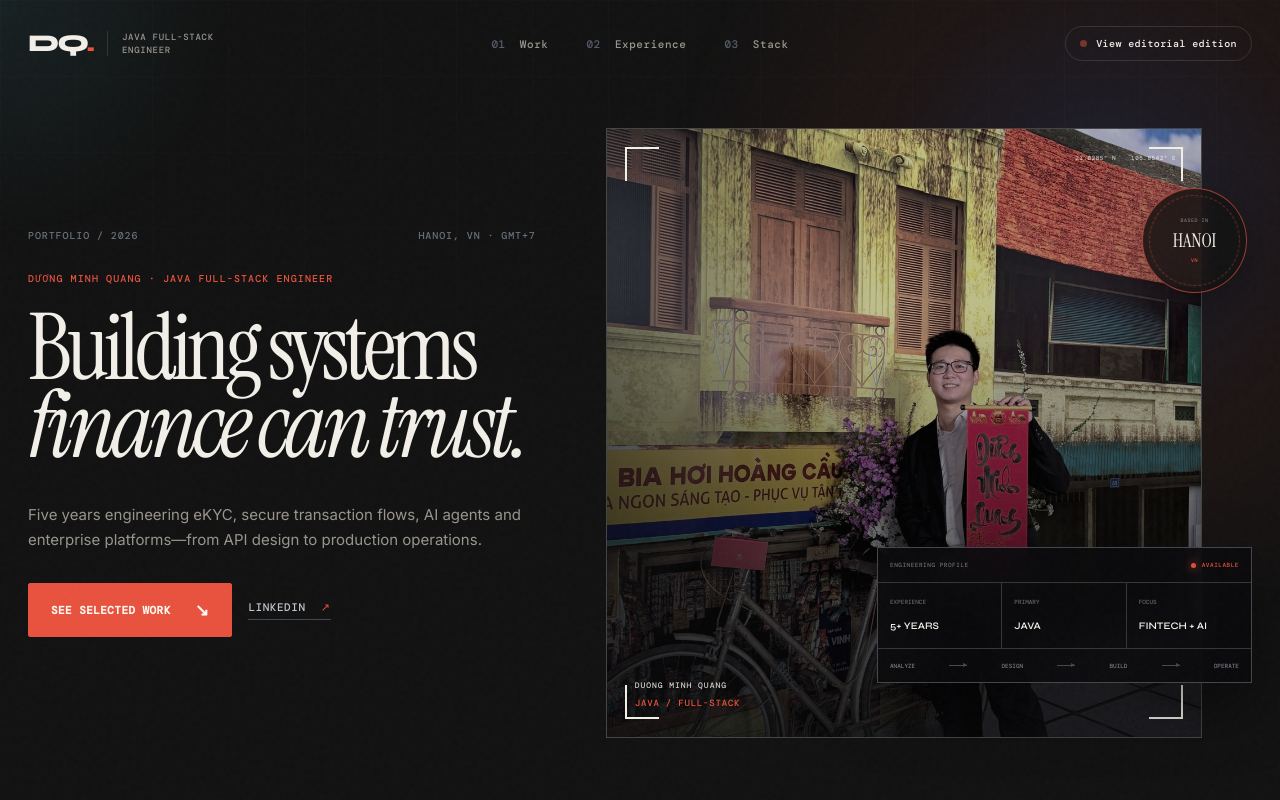
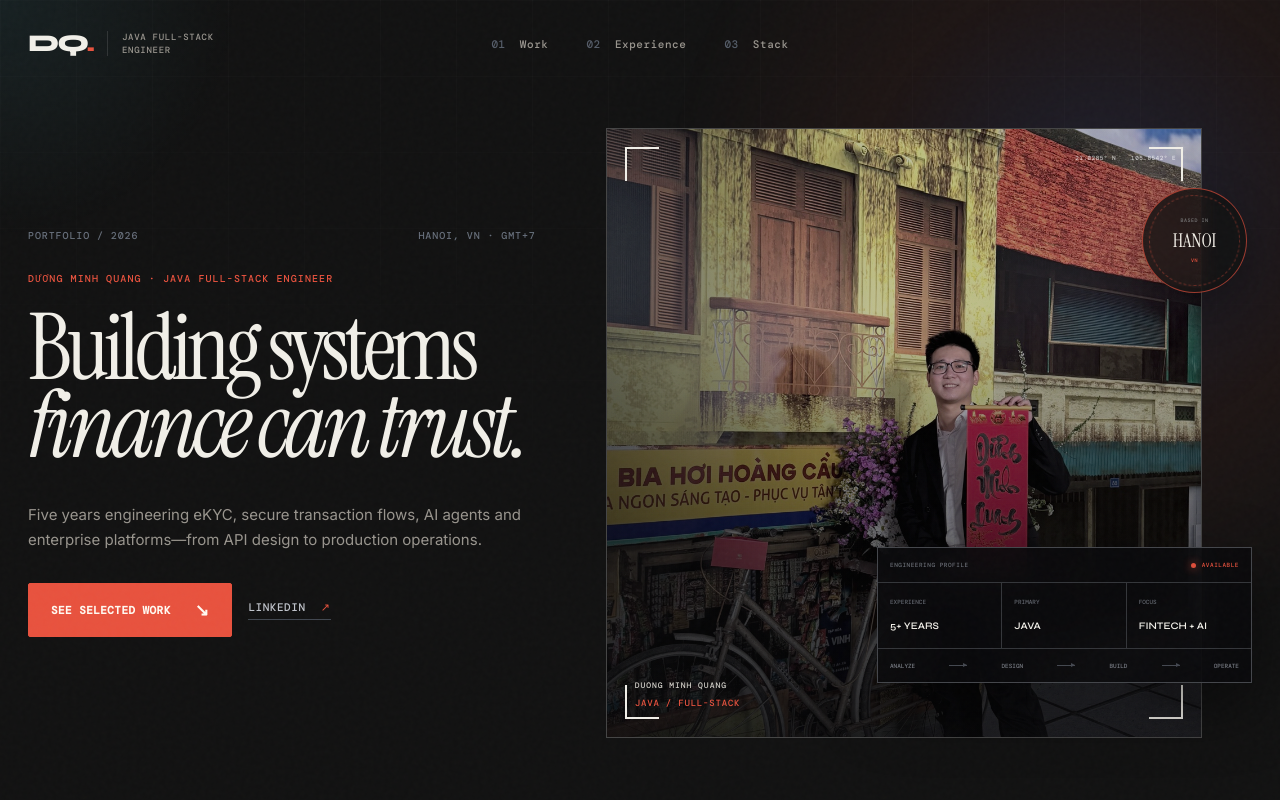
Before and after one commit to QuangDuong178/duong-minh-quang-portfolio, a plain HTML site: page index.html in a window 1280 px wide. Shown: the top 800 px of the page. Drawn offline with nearby package versions, Linux system fonts and the light colour scheme.

Commit message:
Remove editorial edition header link

```diff
--- a/index.html
+++ b/index.html
@@ -31,7 +31,6 @@
         <a href="#experience"><span>02</span> Experience</a>
         <a href="#capabilities"><span>03</span> Stack</a>
       </nav>
-      <a class="availability" href="editorial.html"><i></i> View editorial edition</a>
       <button class="menu-button" type="button" aria-expanded="false" aria-controls="mobile-nav" aria-label="Open navigation"><span></span><span></span></button>
       <nav class="mobile-nav" id="mobile-nav" aria-label="Mobile navigation">
         <a href="#work"><span>01</span> Selected work</a>
```
